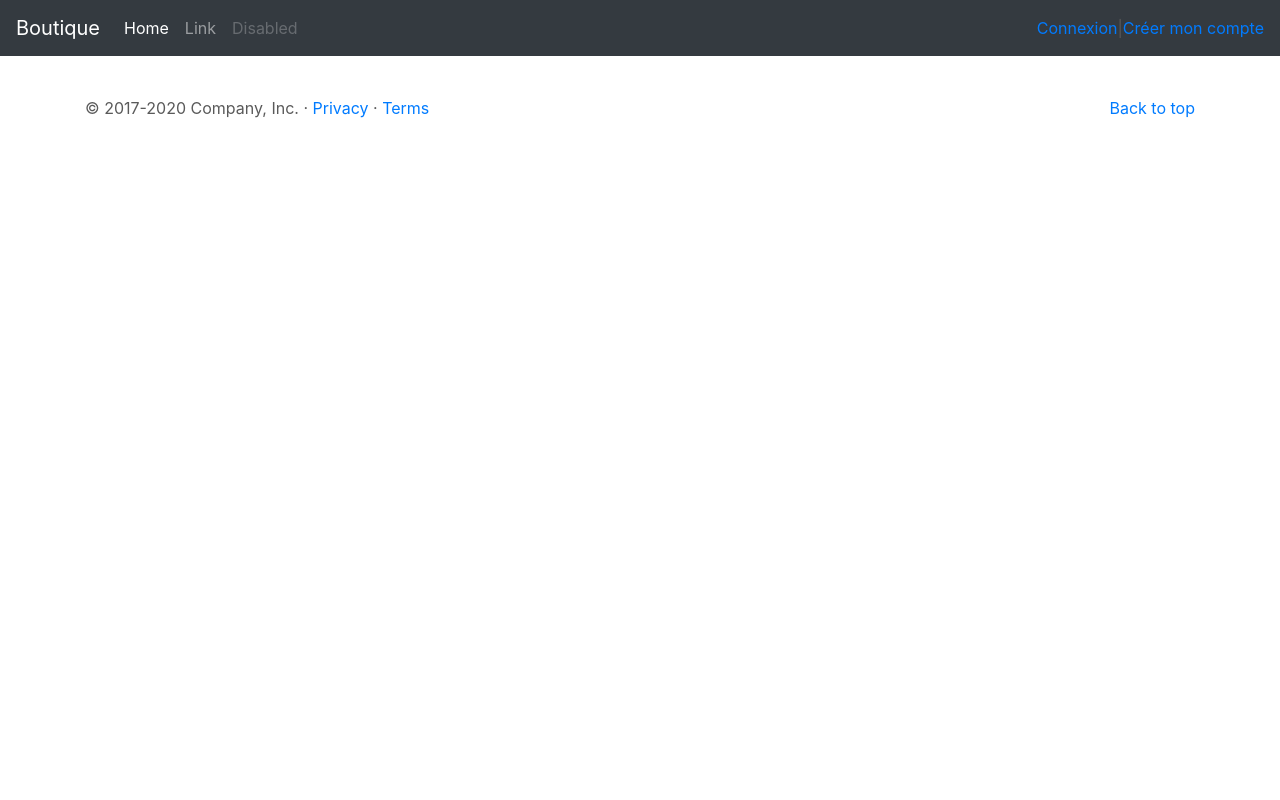
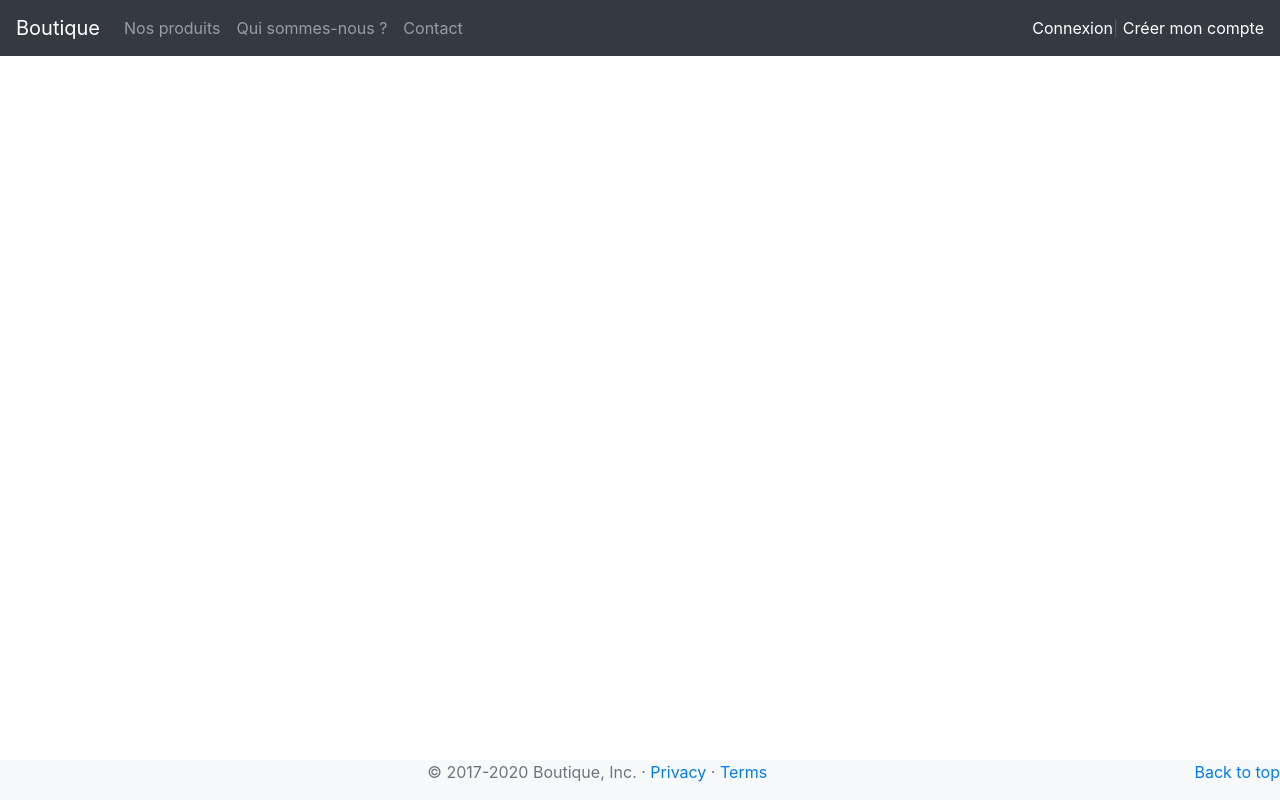
Before and after one commit to thomas-abecassis/BoutiqueSymfony, a Symfony app: template templates/base.html.twig in a window 1280 px wide. Run offline with Twig, Linux system fonts and the light colour scheme; the template is opened without the code that fills it, so the values that code supplies are empty; some libraries are stand-ins or nearby versions.

Commit message:
un peu de style

```diff
--- a/templates/base.html.twig
+++ b/templates/base.html.twig
@@ -14,6 +14,7 @@
 
 		<!-- Bootstrap core CSS -->
 		<link href={{ asset('assets/css/bootstrap.min.css') }} }} rel="stylesheet">
+		<link href={{ asset('assets/css/boutique.css') }} }} rel="stylesheet">
 
 		<style>
 			.bd-placeholder-img {
@@ -34,63 +35,61 @@
 		<!-- Custom styles for this template -->
 		<link href={{ asset('assets/css/carousel.css')}} rel="stylesheet">
 	</head>
-	<body>
+	<body class="pb-0 d-flex flex-column min-vh-100">
 		<header>
 			<nav class="navbar navbar-expand-md navbar-dark fixed-top bg-dark">
-				<a class="navbar-brand" href="#">Boutique</a>
+				<a class="navbar-brand" href="{{ path('app_home') }}">Boutique</a>
 				<button class="navbar-toggler" type="button" data-toggle="collapse" data-target="#navbarCollapse" aria-controls="navbarCollapse" aria-expanded="false" aria-label="Toggle navigation">
 					<span class="navbar-toggler-icon"></span>
 				</button>
 				<div class="collapse navbar-collapse" id="navbarCollapse">
 					<ul class="navbar-nav mr-auto">
-						<li class="nav-item active">
-							<a class="nav-link" href="#">Home
-								<span class="sr-only">(current)</span>
-							</a>
+						<li class="nav-item">
+							<a class="nav-link" href="#">Nos produits</a>
 						</li>
 						<li class="nav-item">
-							<a class="nav-link" href="#">Link</a>
+							<a class="nav-link" href="#" tabindex="-1" aria-disabled="true">Qui sommes-nous ?</a>
 						</li>
 						<li class="nav-item">
-							<a class="nav-link disabled" href="#" tabindex="-1" aria-disabled="true">Disabled</a>
+							<a class="nav-link" href="#" tabindex="-1" aria-disabled="true">Contact</a>
 						</li>
 					</ul>
+					<div class="navbar-item-custom">
 						{% if app.user %}
-						<a href="{{ path('app_account') }}">Mon compte</a>|
+							<a href="{{ path('app_account') }}">Mon compte
+								<small>({{app.user.firstname}})</small>
+							</a>|
 							<a href="{{ path('app_logout') }}">Deconnexion</a>
 						{% else %}
 							<a href="{{ path('app_login') }}">Connexion</a>|
 							<a href="{{ path('app_register') }}">Créer mon compte</a>
 						{% endif %}
 					</div>
+				</div>
 			</nav>
 		</header>
 
-		<main role="main">
+		<main class="flex-fill" role=" main">
 			{% block carousel %}
 				<div class="mt-5"></div>
 			{% endblock %}
 
 			<div class="container"> {% block content %}{% endblock %}
 				</div>
-
-			</div>
-			<!-- /.container -->
-
+			</main>
 
 			<!-- FOOTER -->
-			<footer class="container">
+			<footer class="footer-custom text-center text-lg-start bg-light text-muted ">
 				<p class="float-right">
 					<a href="#">Back to top</a>
 				</p>
-				<p>&copy; 2017-2020 Company, Inc. &middot;
+				<p>&copy; 2017-2020 Boutique, Inc. &middot;
 					<a href="#">Privacy</a>
 					&middot;
 					<a href="#">Terms</a>
 				</p>
 			</footer>
+			<script src="https://code.jquery.com/jquery-3.5.1.slim.min.js"></script>
+			<script src={{asset('assets/js/bootstrap.bundle.js')}}></script>
 		</body>
 	</html>
-</main>
-<script src="https://code.jquery.com/jquery-3.5.1.slim.min.js"></script>
-<script src={{asset('assets/js/bootstrap.bundle.js')}}></script></body></html>
```
Also changed, not shown: public/assets/css/boutique.css (added). Lines whose indentation alone changed are shown as unchanged.
